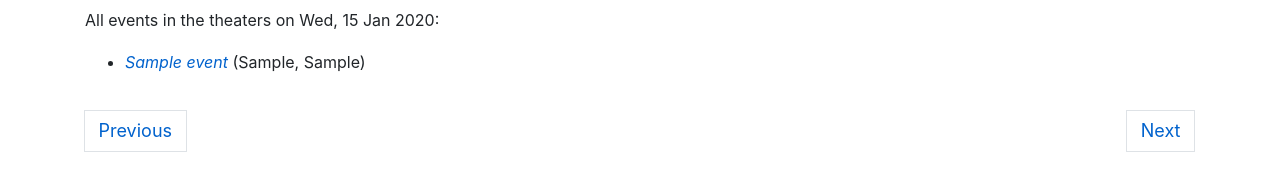
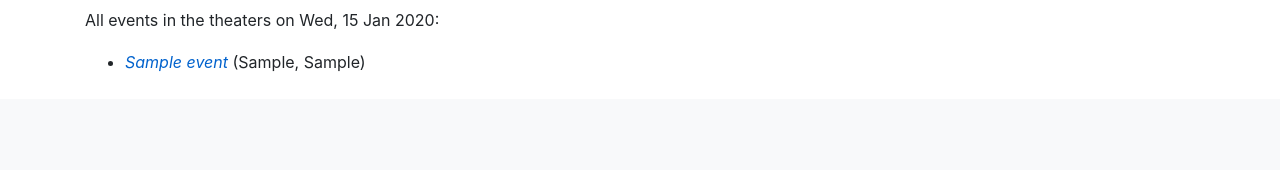
Before and after one commit to dexedge/django-deployment, a Django app: page /events/1/ in a window 1280 px wide. Shown: the part 701-871 px from the top of the page. After the commit the page ends 772 px from the top, so only its background shows below. Run offline with Django 3.2, Linux system fonts and the light colour scheme; tables that the repository leaves empty hold one stand-in row (values such as "Sample post"); some libraries are stand-ins or nearby versions; some web fonts are replaced.

Commit message:
Minor fixes

```diff
--- a/schletter/settings.py
+++ b/schletter/settings.py
@@ -44,7 +44,6 @@ INSTALLED_APPS = [
     'bootstrap4',
     'django_extensions',
     'tinymce',
-    'next_prev',
 ]
 
 MIDDLEWARE = [
--- a/schletter_app/templates/schletter_app/event.html
+++ b/schletter_app/templates/schletter_app/event.html
@@ -57,9 +57,8 @@
       {% endfor %}
     </ul>
   </div>
-  {{events.first}}
-  <ul class="pagination pt-3">
+  {% comment %} <ul class="pagination pt-3">
     <li class="page-link"><a href="#">Previous</a></li>
     <li class="page-link ml-auto"><a href="#">Next</a></li>
-  </ul>
+  </ul> {% endcomment %}
 {% endblock content %}
```
